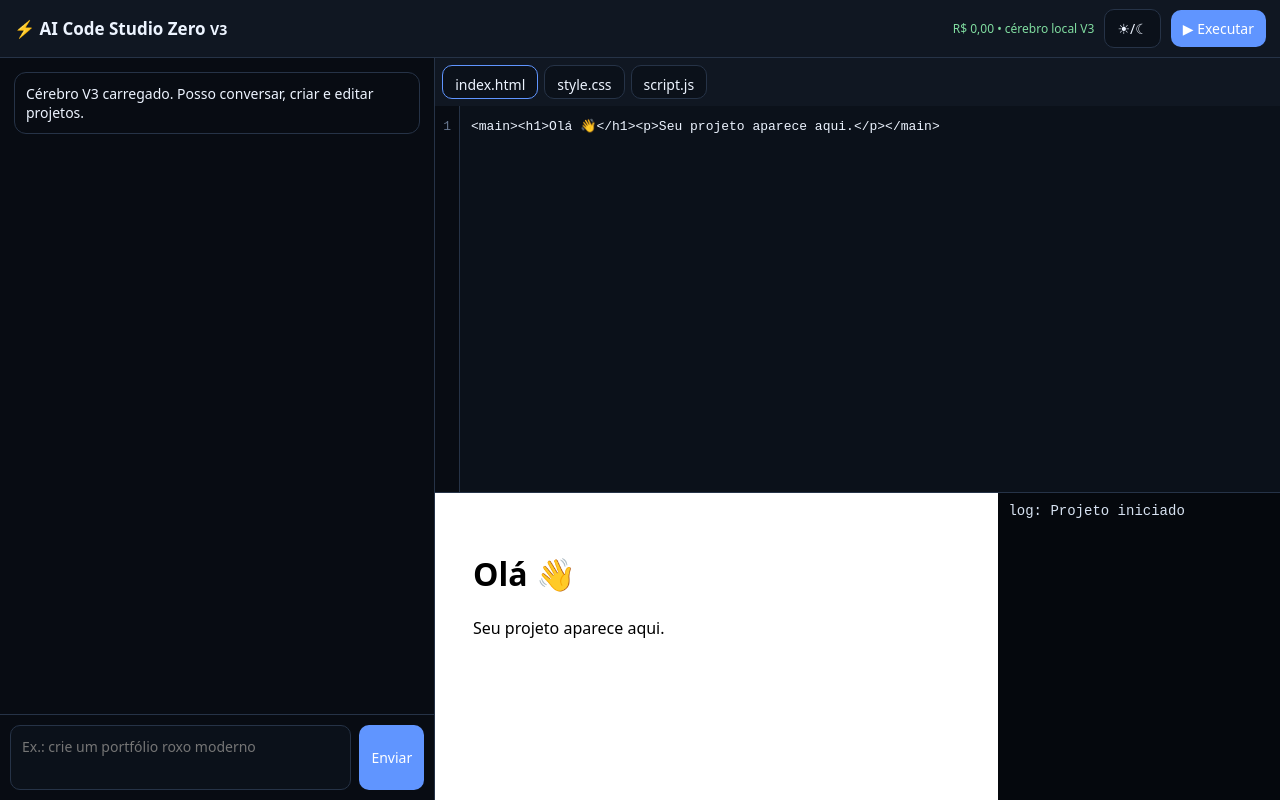
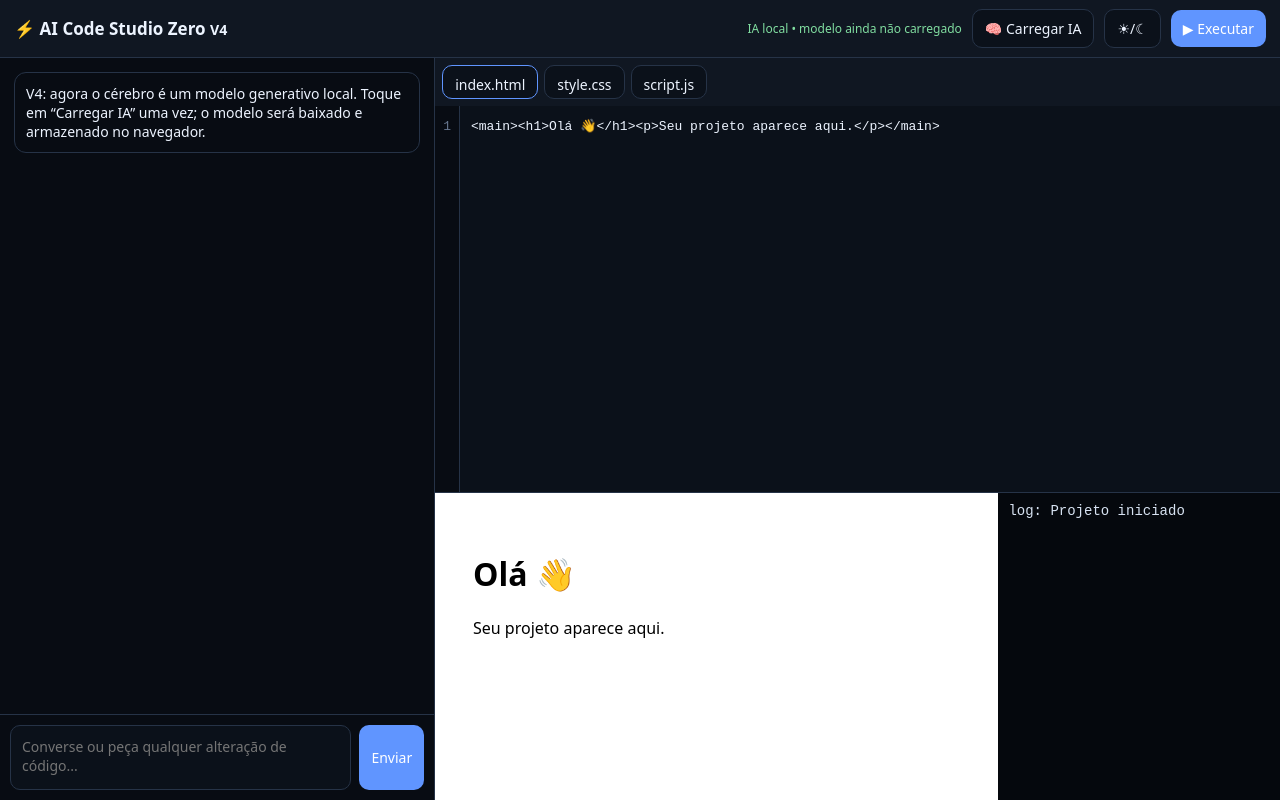
Before and after one commit to heitorfer143-eng/ai-code-studio-zero, a plain HTML site: page index.html in a window 1280 px wide. Drawn offline with Linux system fonts and the light colour scheme.

Commit message:
V4: switch CodeZero to real local WebLLM brain

```diff
--- a/index.html
+++ b/index.html
@@ -1 +1 @@
-<!doctype html><html lang="pt-BR"><head><meta charset="utf-8"><meta name="viewport" content="width=device-width,initial-scale=1"><meta http-equiv="Cache-Control" content="no-cache, no-store, must-revalidate"><title>AI Code Studio Zero V3</title><link rel="stylesheet" href="style.css?v=3"></head><body><header><b>⚡ AI Code Studio Zero <small>V3</small></b><span>R$ 0,00 • cérebro local V3</span><button id="theme">☀/☾</button><button id="run">▶ Executar</button></header><main><section class="chat"><div id="messages"><div class="ai">Cérebro V3 carregado. Posso conversar, criar e editar projetos.</div></div><div class="composer"><textarea id="prompt" placeholder="Ex.: crie um portfólio roxo moderno"></textarea><button id="send">Enviar</button></div></section><section class="workspace"><nav id="tabs"></nav><div class="code"><pre id="lines">1</pre><textarea id="editor" spellcheck="false"></textarea></div><div class="output"><iframe id="preview" sandbox="allow-scripts"></iframe><pre id="console"></pre></div></section></main><script src="app.js?v=3"></script></body></html>
+<!doctype html><html lang="pt-BR"><head><meta charset="utf-8"><meta name="viewport" content="width=device-width,initial-scale=1"><meta http-equiv="Cache-Control" content="no-cache, no-store, must-revalidate"><title>AI Code Studio Zero V4</title><link rel="stylesheet" href="style.css?v=4"></head><body><header><b>⚡ AI Code Studio Zero <small>V4</small></b><span id="status">IA local • modelo ainda não carregado</span><button id="loadAI">🧠 Carregar IA</button><button id="theme">☀/☾</button><button id="run">▶ Executar</button></header><main><section class="chat"><div id="messages"><div class="ai">V4: agora o cérebro é um modelo generativo local. Toque em “Carregar IA” uma vez; o modelo será baixado e armazenado no navegador.</div></div><div class="composer"><textarea id="prompt" placeholder="Converse ou peça qualquer alteração de código..."></textarea><button id="send">Enviar</button></div></section><section class="workspace"><nav id="tabs"></nav><div class="code"><pre id="lines">1</pre><textarea id="editor" spellcheck="false"></textarea></div><div class="output"><iframe id="preview" sandbox="allow-scripts"></iframe><pre id="console"></pre></div></section></main><script type="module" src="app.js?v=4"></script></body></html>
```
